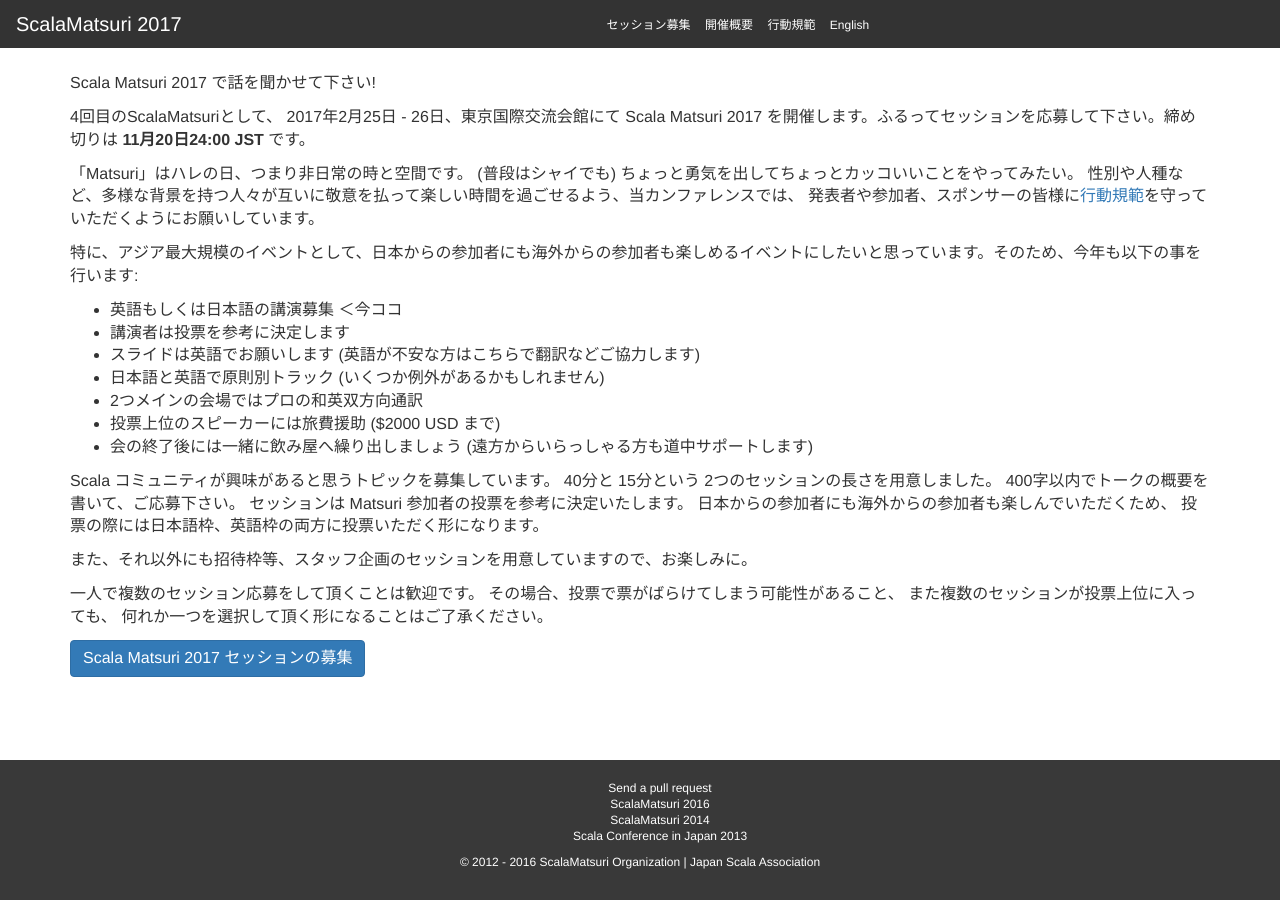
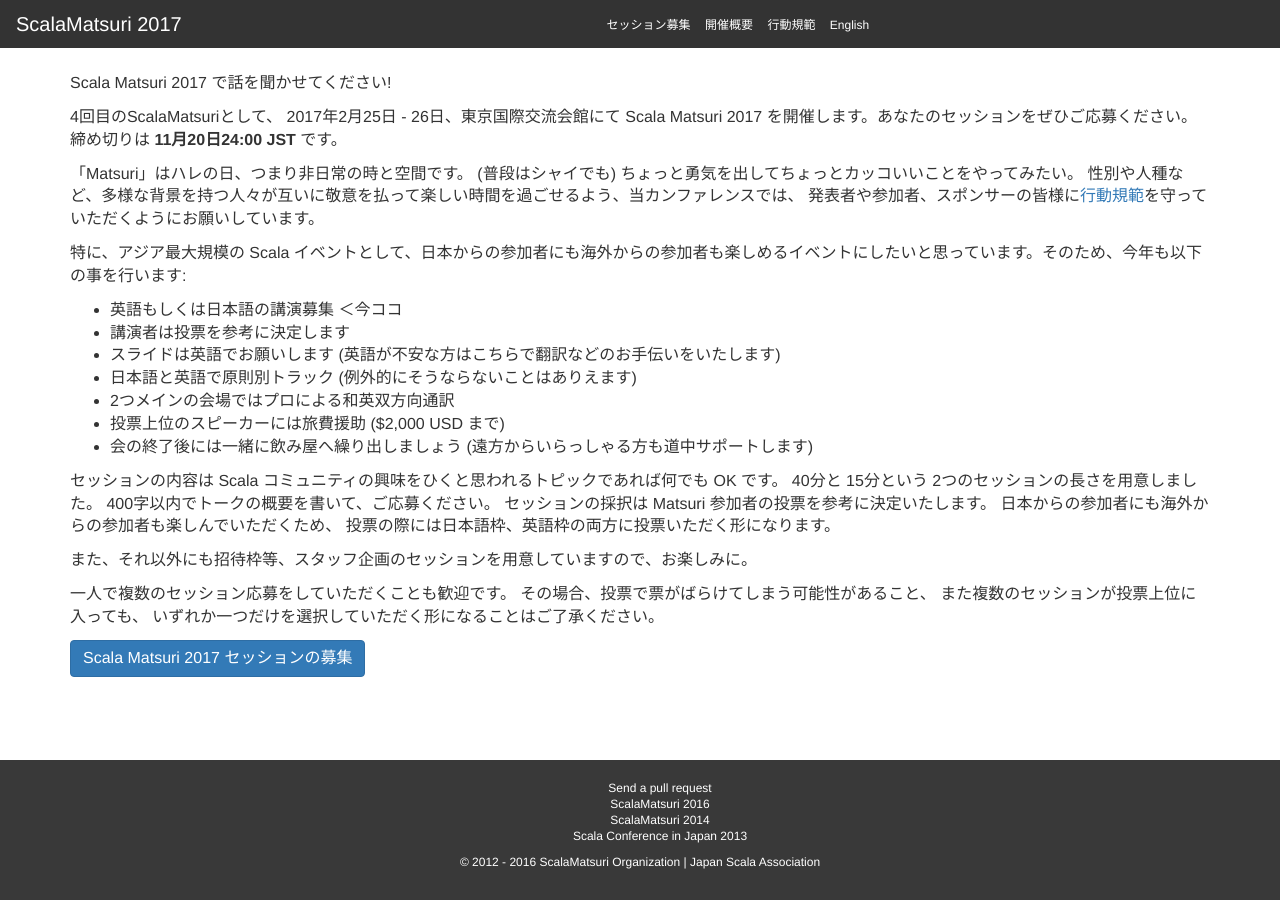
Before and after one commit to scalajp/2017.scalamatsuri.org, a Jekyll site: the page built from ja/cfp/index.md, in a window 1280 px wide. Built offline with Jekyll 4.4.1, drawn with Linux system fonts in a browser that asks for light colours; nearby versions of some CDN libraries; comment, search, counter and statistics services are not loaded.

Commit message:
Improve Japanese wording

```diff
--- a/ja/cfp/index.md
+++ b/ja/cfp/index.md
@@ -2,38 +2,38 @@
 title: Scala Matsuri 2017 セッションの募集
 ---
 
-Scala Matsuri 2017 で話を聞かせて下さい!
+Scala Matsuri 2017 で話を聞かせてください!
 
 4回目のScalaMatsuriとして、 2017年2月25日 - 26日、東京国際交流会館にて Scala Matsuri 2017
-を開催します。ふるってセッションを応募して下さい。締め切りは **11月20日24:00 JST** です。
+を開催します。あなたのセッションをぜひご応募ください。締め切りは **11月20日24:00 JST** です。
 
 「Matsuri」はハレの日、つまり非日常の時と空間です。
 (普段はシャイでも) ちょっと勇気を出してちょっとカッコいいことをやってみたい。
 性別や人種など、多様な背景を持つ人々が互いに敬意を払って楽しい時間を過ごせるよう、当カンファレンスでは、
 発表者や参加者、スポンサーの皆様に[行動規範](/ja/code-of-conduct/)を守っていただくようにお願いしています。
 
-特に、アジア最大規模のイベントとして、日本からの参加者にも海外からの参加者も楽しめるイベントにしたいと思っています。そのため、今年も以下の事を行います:
+特に、アジア最大規模の Scala イベントとして、日本からの参加者にも海外からの参加者も楽しめるイベントにしたいと思っています。そのため、今年も以下の事を行います:
 
 - 英語もしくは日本語の講演募集 ＜今ココ
 - 講演者は投票を参考に決定します
-- スライドは英語でお願いします (英語が不安な方はこちらで翻訳などご協力します)
-- 日本語と英語で原則別トラック (いくつか例外があるかもしれません)
-- 2つメインの会場ではプロの和英双方向通訳
-- 投票上位のスピーカーには旅費援助 ($2000 USD まで)
+- スライドは英語でお願いします (英語が不安な方はこちらで翻訳などのお手伝いをいたします)
+- 日本語と英語で原則別トラック (例外的にそうならないことはありえます)
+- 2つメインの会場ではプロによる和英双方向通訳
+- 投票上位のスピーカーには旅費援助 ($2,000 USD まで)
 - 会の終了後には一緒に飲み屋へ繰り出しましょう (遠方からいらっしゃる方も道中サポートします)
 
-Scala コミュニティが興味があると思うトピックを募集しています。
+セッションの内容は Scala コミュニティの興味をひくと思われるトピックであれば何でも OK です。
 40分と 15分という 2つのセッションの長さを用意しました。
-400字以内でトークの概要を書いて、ご応募下さい。
-セッションは Matsuri 参加者の投票を参考に決定いたします。
+400字以内でトークの概要を書いて、ご応募ください。
+セッションの採択は Matsuri 参加者の投票を参考に決定いたします。
 日本からの参加者にも海外からの参加者も楽しんでいただくため、
 投票の際には日本語枠、英語枠の両方に投票いただく形になります。
 
 また、それ以外にも招待枠等、スタッフ企画のセッションを用意していますので、お楽しみに。
 
-一人で複数のセッション応募をして頂くことは歓迎です。
+一人で複数のセッション応募をしていただくことも歓迎です。
 その場合、投票で票がばらけてしまう可能性があること、
 また複数のセッションが投票上位に入っても、
-何れか一つを選択して頂く形になることはご了承ください。
+いずれか一つだけを選択していただく形になることはご了承ください。
 
 <a href="https://docs.google.com/forms/d/e/1FAIpQLScSO5tyACa63YTChRJhY7GcCHKTwnBjBIG0LbDxhcSHhCZp1A/viewform" class="btn btn-primary">Scala Matsuri 2017 セッションの募集</a>
```
